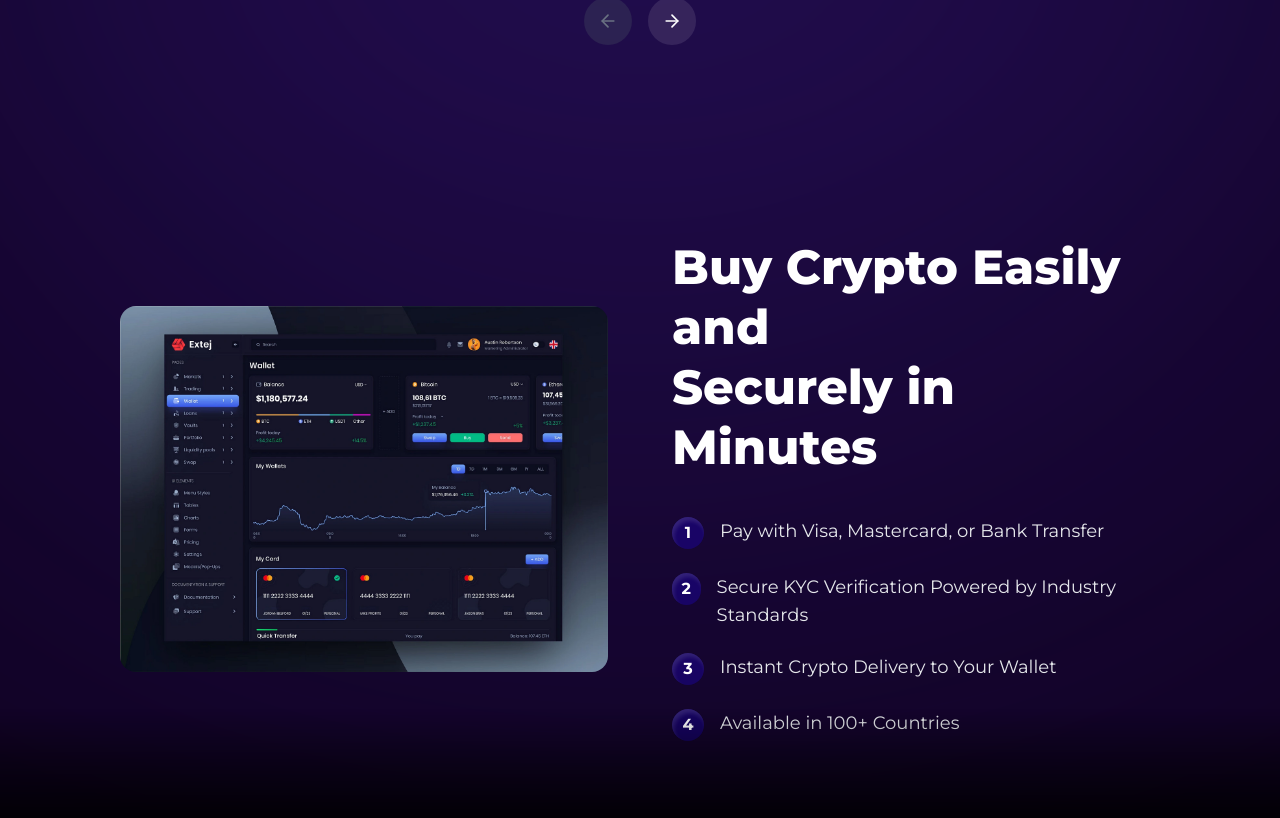
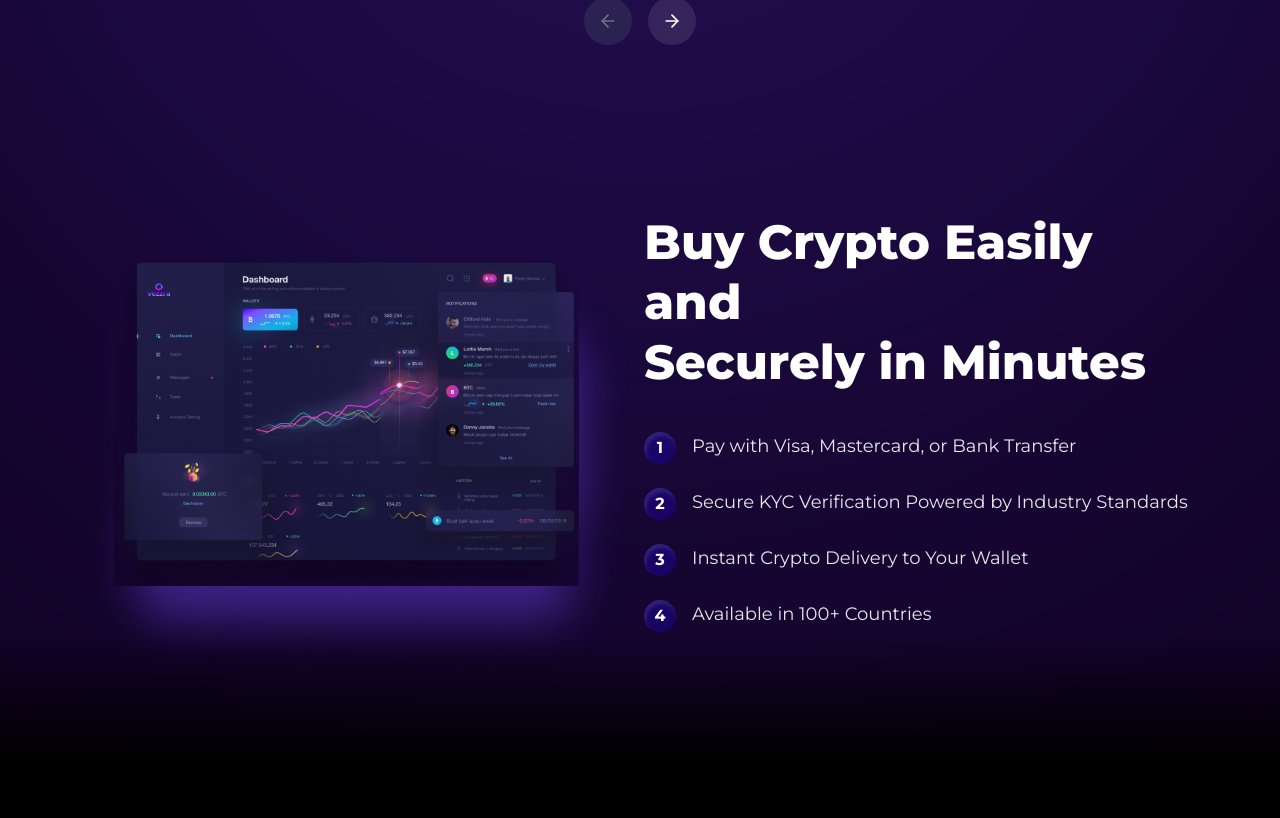
Before and after one commit to TamimOp/vezzra, a Next.js app: page / in a window 1280 px wide. Shown: the part 3002-3820 px from the top of the page. Built offline with nearby package versions, Linux system fonts and the light colour scheme.

Commit message:
updated the buy crypto image

```diff
--- a/components/BuyCrypto.tsx
+++ b/components/BuyCrypto.tsx
@@ -12,8 +12,8 @@ const features = [
 
 export default function BuyCrypto() {
 	return (
-    <section className="relative py-24 px-6 sm:px-12 md:px-30 text-white overflow-hidden">
-      <div className="max-w-7xl mx-auto flex flex-col lg:flex-row items-center gap-16">
+		<section className="relative py-24 px-6 sm:px-12 md:px-20 text-white overflow-hidden">
+			<div className="max-w-7xl mx-auto flex flex-col lg:flex-row items-center gap-2">
 				<motion.div
 					initial={{ opacity: 0, x: -100 }}
 					whileInView={{ opacity: 1, x: 0 }}
@@ -22,17 +22,17 @@ export default function BuyCrypto() {
 					className="w-full lg:w-1/2 flex justify-center"
 				>
 					<Image
-            src="/assets/buyCrypto.png"
+						src="/assets/Presentation.png"
 						alt="Buy Crypto Illustration"
-            width={800}
-            height={600}
+						width={900}
+						height={700}
 						className="w-full h-auto max-w-[700px] object-contain rounded-2xl"
 						priority
 					/>
 				</motion.div>
 
 				{/* Content - Should come from LEFT */}
-        <div className="w-full lg:w-1/2">
+				<div className="w-full lg:w-1/2 lg:-mt-16">
 					<motion.h2
 						initial={{ opacity: 0, x: 100 }}
 						whileInView={{ opacity: 1, x: 0 }}
```
Also changed, not shown: public/assets/Presentation.png (added). Lines whose indentation alone changed are shown as unchanged.
